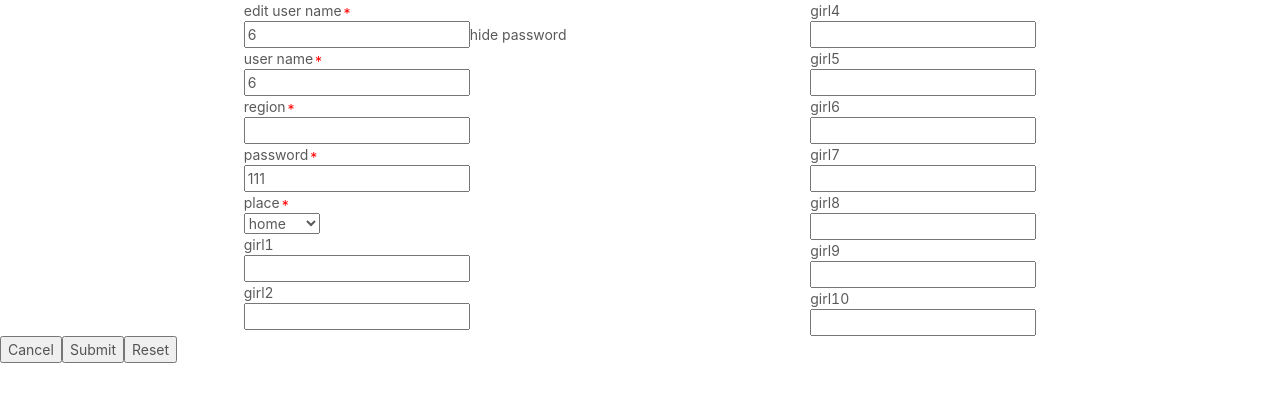
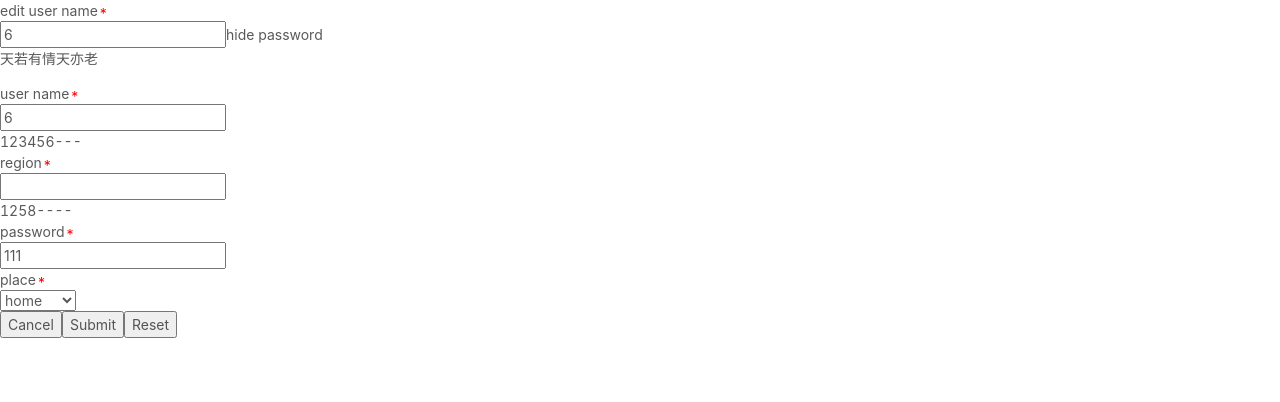
Before and after one commit to YeWills/react-redux-hooks-demo, a React app: page / in a window 1280 px wide. Shown: the top 402 px of the page. Built offline with nearby package versions, Linux system fonts and the light colour scheme.

Commit message:
free layout

```diff
--- a/src/components/EnForm/EnForm.js
+++ b/src/components/EnForm/EnForm.js
@@ -1,13 +1,16 @@
 import React, { useState, useRef, useEffect } from 'react';
 import { useSelector, useDispatch } from 'react-redux';
+import _ from 'lodash';
 import Field from './Field/Field';
-import { Btn, getLayout } from './utils';
+import { Btn, getLayout, toArray } from './utils';
 import v, {validateForm} from './validate';
 import './style.less';
 
 
 export default function EnForm(props) {
-  const { config, onSubmit: propsOnSubmit, Btn, rows } = props;
+  const { config, onSubmit: propsOnSubmit, Btn, rows, layoutMode, children } = props;
+
+  const configInfo = useRef({});
   const startValidate = useRef(false);
   const [errMsgs, setErrMsgs] = useState({});
   const [formDisplay, setDisplay] = useState(()=>{
@@ -18,6 +21,7 @@ export default function EnForm(props) {
         disabled,
         readOnly,
       }
+      configInfo.current[name]=field;
       return acc;
     }, {})
   });
@@ -31,7 +35,10 @@ export default function EnForm(props) {
       return newValue;
     }, {});
   });
-  let content = config.fields.map((field) => {
+
+  let content = '';
+  if(layoutMode === 'default'){
+    content = config.fields.map((field) => {
       return <Field
                key={field.name}
                formDisplay={formDisplay}
@@ -44,8 +51,42 @@ export default function EnForm(props) {
                startValidate={startValidate.current}
             />;
     });
+    content = getLayout(content, rows);
+  }
 
-  content = getLayout(content, rows);
+  if(layoutMode === 'custom'){
+
+  const getProps =(props)=>{
+    const {name} = props;
+             return {
+              ...props,
+              key:`enfield${name}`,
+              formDisplay:formDisplay,
+              setDisplay:setDisplay,
+              field:configInfo.current[name],
+              formValue:formValue,
+              setValue:setValue,
+              errorMsgs:errMsgs,
+              setErrMsgs:setErrMsgs,
+              startValidate:startValidate.current,
+             }
+            }
+  content = children.map((cell, index)=>{
+    if(cell.props.enfield){
+      return React.cloneElement(cell,  getProps(cell.props))
+    }
+    const cellChilds = toArray(cell.props.children);
+    if(!cellChilds.find(t=> _.get(t,'props.enfield'))) return cell;
+    const newChildren = cellChilds.map((t)=>{
+      if(_.get(t,'props.enfield')){
+        return React.cloneElement(t,  getProps(t.props))
+      }
+      return t;
+    })
+    return React.cloneElement(cell, {...cell.props, children:newChildren, key:index});
+  })
+  }
+
 
   const onSubmit = () => {
     startValidate.current = true;
@@ -62,8 +103,6 @@ export default function EnForm(props) {
     setErrMsgs({});
   }
 
-  console.log(content)
-
   return (
     <div className="enhance-form">
       <div className="enform-content">
@@ -76,5 +115,8 @@ export default function EnForm(props) {
 
 EnForm.defaultProps = {
   Btn,
-  rows:8
+  rows:8,
+  layoutMode:'default',
 };
+
+EnForm.Field = Field;
--- a/src/view/form.config.js
+++ b/src/view/form.config.js
@@ -65,56 +65,7 @@ const formConfig = {
     }],
     required: true
   },
-  {
-    name: 'girl1',
-    title: 'girl1',
-    type: 'input',
-  },
-  {
-    name: 'girl2',
-    title: 'girl2',
-    type: 'input',
-  },
-  {
-    name: 'girl3',
-    title: 'girl3',
-    type: 'input',
-  },
-  {
-    name: 'girl4',
-    title: 'girl4',
-    type: 'input',
-  },
-  {
-    name: 'girl5',
-    title: 'girl5',
-    type: 'input',
-  },
-  {
-    name: 'girl6',
-    title: 'girl6',
-    type: 'input',
-  },
-  {
-    name: 'girl7',
-    title: 'girl7',
-    type: 'input',
-  },
-  {
-    name: 'girl8',
-    title: 'girl8',
-    type: 'input',
-  },
-  {
-    name: 'girl9',
-    title: 'girl9',
-    type: 'input',
-  },
-  {
-    name: 'girl10',
-    title: 'girl10',
-    type: 'input',
-  },
+
   ],
 };
 
--- a/src/view/index.js
+++ b/src/view/index.js
@@ -3,6 +3,7 @@ import { useSelector, useDispatch } from 'react-redux';
 import formConfig from './form.config';
 import EnForm from '../components/EnForm/EnForm';
 import {customBtn} from './component/customBtn';
+import './style.less';
 
 
 export default function View() {
@@ -14,12 +15,30 @@ export default function View() {
   const CustomBtn = customBtn();
 
   return (
+    <div className="app-conten">
       <EnForm
         title="登录"
         config={formConfig}
         rows={8}
         onSubmit={onSubmit}
+        layoutMode="custom"
         // Btn={CustomBtn}
-    />
+      >
+        <div >
+          <EnForm.Field className="form-cell" enfield name="editname" />
+        </div>
+
+        <p>天若有情天亦老</p>
+        <EnForm.Field className="form-cell" enfield name="useName" />
+        <div className="region">
+          <div>123456---</div>
+          <EnForm.Field className="form-cell" enfield name="region" />
+          <div>1258----</div>
+          <EnForm.Field className="form-cell" enfield name="passWord" />
+        </div>
+        <EnForm.Field className="form-cell" enfield name="select" />
+     </EnForm>
+    </div>
+
   );
 }
--- /dev/null
+++ b/src/view/style.less
@@ -0,0 +1,5 @@
+.app-conten{
+    .enform-content{
+        display: block;
+    }
+}
```
Also changed, not shown: 1 other file (tests, documents, lock files or other folders). Lines whose indentation alone changed are shown as unchanged.
